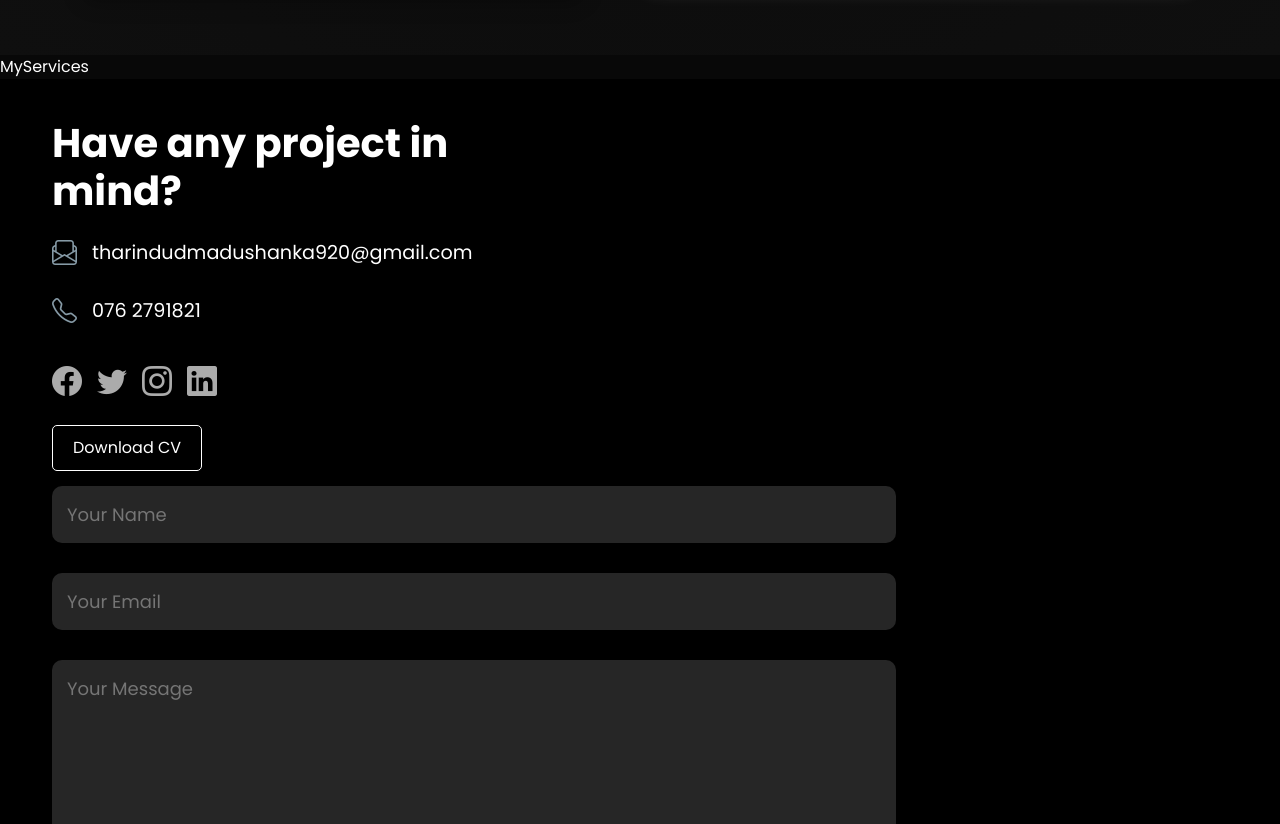
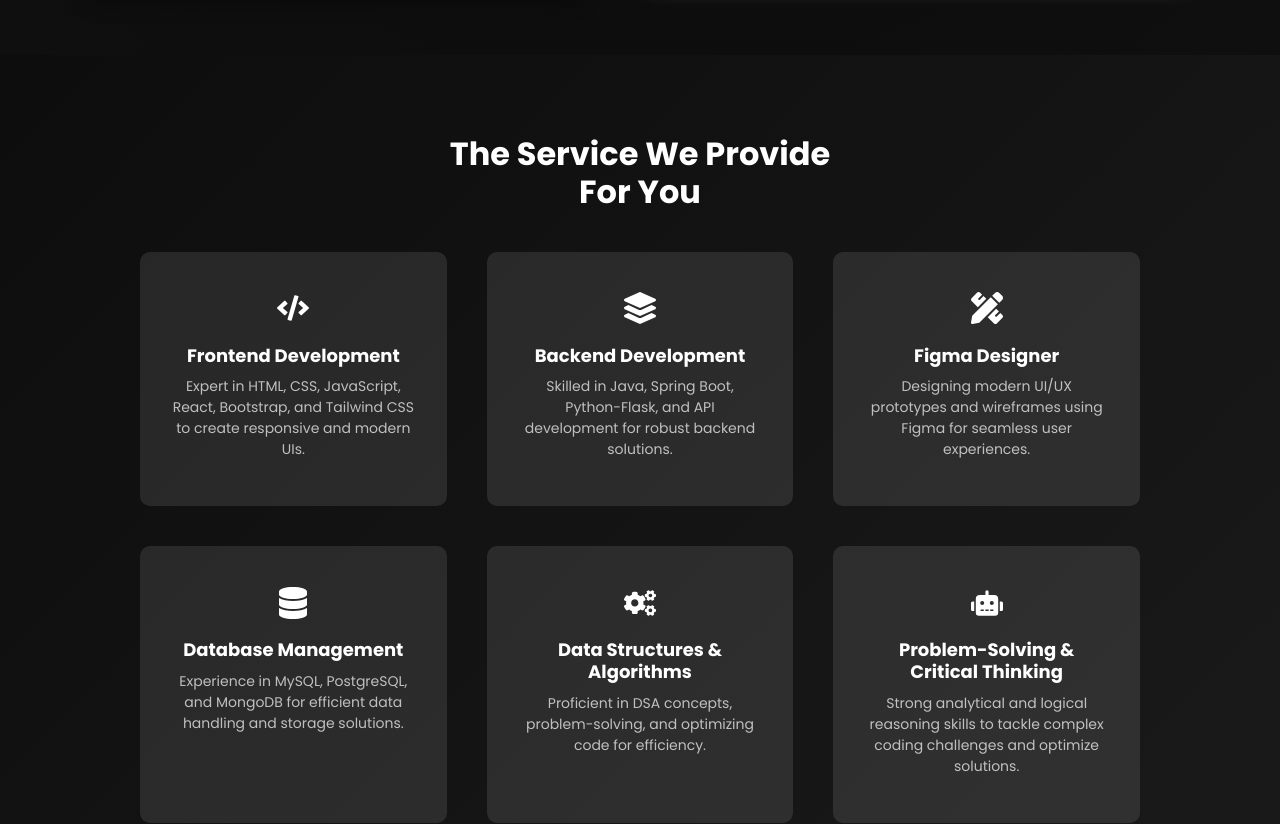
Before and after one commit to TharinduDMadushanka/tharindu-madushanka-portfolio, a React (Vite) app: page / in a window 1280 px wide. Shown: the part 3640-4464 px from the top of the page. Built offline with nearby package versions, Linux system fonts and the light colour scheme.

Commit message:
modify the service contents

```diff
--- a/package.json
+++ b/package.json
@@ -13,7 +13,8 @@
     "bootstrap-icons": "^1.11.3",
     "react": "^19.0.0",
     "react-bootstrap": "^2.10.9",
-    "react-dom": "^19.0.0"
+    "react-dom": "^19.0.0",
+    "react-icons": "^5.5.0"
   },
   "devDependencies": {
     "@eslint/js": "^9.19.0",
--- a/src/components/MyServices/MyServices.css
+++ b/src/components/MyServices/MyServices.css
@@ -0,0 +1,72 @@
+/* Services Section */
+.services-section {
+    background: linear-gradient(135deg, #0d0d0d 0%, #1a1a1a 100%);
+    text-align: center;
+    padding: 80px 20px;
+    color: white;
+  }
+
+  /* Title Styling */
+  .services-title {
+    font-size: 32px;
+    font-weight: bold;
+    text-align: center;
+    margin-bottom: 40px;
+    color: #ffffff;
+  }
+
+  /* Services Grid */
+  .services-container {
+    display: grid;
+    grid-template-columns: repeat(3, 1fr);
+    gap: 40px;
+    max-width: 1000px;
+    margin: auto;
+  }
+
+  /* Individual Service Box */
+  .service-box {
+    background: rgba(255, 255, 255, 0.1);
+    border-radius: 10px;
+    padding: 30px;
+    text-align: center;
+    transition: 0.3s ease-in-out;
+  }
+
+  .service-box:hover {
+    transform: translateY(-5px);
+    background: rgba(255, 255, 255, 0.15);
+  }
+
+  /* Icon Styling */
+  .service-icon {
+    font-size: 32px;
+    margin-bottom: 15px;
+  }
+
+  /* Service Title */
+  .service-title {
+    font-size: 18px;
+    font-weight: bold;
+    margin-bottom: 10px;
+  }
+
+  /* Description Text */
+  .service-description {
+    font-size: 14px;
+    color: rgba(255, 255, 255, 0.7);
+  }
+
+  /* Responsive Design */
+  @media (max-width: 768px) {
+    .services-container {
+      grid-template-columns: repeat(2, 1fr);
+      gap: 20px;
+    }
+  }
+
+  @media (max-width: 480px) {
+    .services-container {
+      grid-template-columns: repeat(1, 1fr);
+    }
+  }
--- a/src/components/MyServices/MyServices.jsx
+++ b/src/components/MyServices/MyServices.jsx
@@ -1,12 +1,56 @@
-import React from 'react'
-import './MyServices.css'
+import React from "react";
+import "./MyServices.css";
+import { FaCode, FaLayerGroup, FaDatabase, FaCogs, FaPencilRuler, FaRobot } from "react-icons/fa";
+
+const services = [
+    {
+      icon: <FaCode />,
+      title: "Frontend Development",
+      description: "Expert in HTML, CSS, JavaScript, React, Bootstrap, and Tailwind CSS to create responsive and modern UIs."
+    },
+    {
+      icon: <FaLayerGroup />,
+      title: "Backend Development",
+      description: "Skilled in Java, Spring Boot, Python-Flask, and API development for robust backend solutions."
+    },
+    {
+      icon: <FaPencilRuler />,
+      title: "Figma Designer",
+      description: "Designing modern UI/UX prototypes and wireframes using Figma for seamless user experiences."
+    },
+    {
+      icon: <FaDatabase />,
+      title: "Database Management",
+      description: "Experience in MySQL, PostgreSQL, and MongoDB for efficient data handling and storage solutions."
+    },
+    {
+      icon: <FaCogs />,
+      title: "Data Structures & Algorithms",
+      description: "Proficient in DSA concepts, problem-solving, and optimizing code for efficiency."
+    },
+    {
+      icon: <FaRobot />,
+      title: "Problem-Solving & Critical Thinking",
+      description: "Strong analytical and logical reasoning skills to tackle complex coding challenges and optimize solutions."
+  }
+  ];
+
 
 const MyServices = () => {
   return (
-    <div>
-      MyServices
-    </div>
-  )
-}
+    <section className="services-section">
+      <h2 className="services-title">The Service We Provide <br /> For You</h2>
+      <div className="services-container">
+        {services.map((service, index) => (
+          <div key={index} className="service-box">
+            <div className="service-icon">{service.icon}</div>
+            <h3 className="service-title">{service.title}</h3>
+            <p className="service-description">{service.description}</p>
+          </div>
+        ))}
+      </div>
+    </section>
+  );
+};
 
-export default MyServices
+export default MyServices;
```
Also changed, not shown: 1 other file (tests, documents, lock files or other folders).
